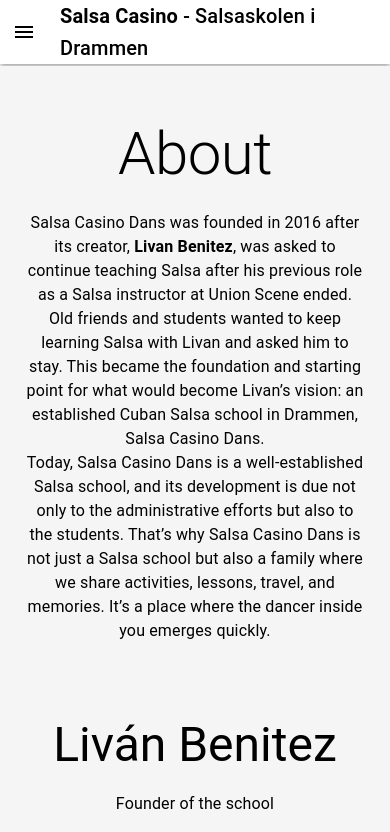
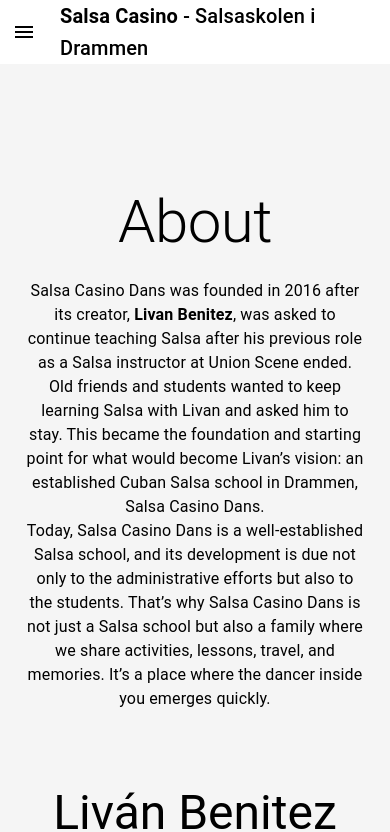
Before and after one commit to AlejandroGispert/salsaschool, a Next.js app: page /about in a window 390 px wide. Shown: the top 832 px of the page. Built offline with nearby package versions, Linux system fonts and the light colour scheme.

Commit message:
corrected about page

```diff
--- a/app/about/page.js
+++ b/app/about/page.js
@@ -9,7 +9,7 @@
 
 export default function About() {
   return (
-    <Container maxWidth="md" className={styles.header}>
+    <Container maxWidth="md" className={styles.aboutAddWhenResponsive}>
       <Box
         sx={{ textAlign: "center", my: 4, margin: 4 }}
         className={styles.header}
--- a/app/page.module.css
+++ b/app/page.module.css
@@ -216,4 +216,19 @@
   .title {
     font-size: medium;
   }
+  .aboutAddWhenResponsive {
+    width: 100%;
+
+    padding: 80px;
+    margin: 2 auto; /* centers the header itself horizontally if needed */
+    color: black;
+
+    background-color: whitesmoke;
+
+    /* Flexbox for centering content inside the header */
+    display: flex;
+    flex-direction: column; /* stack items vertically */
+    align-items: center; /* center items horizontally */
+    justify-content: center; /* center items vertically */
+  }
 }
```
